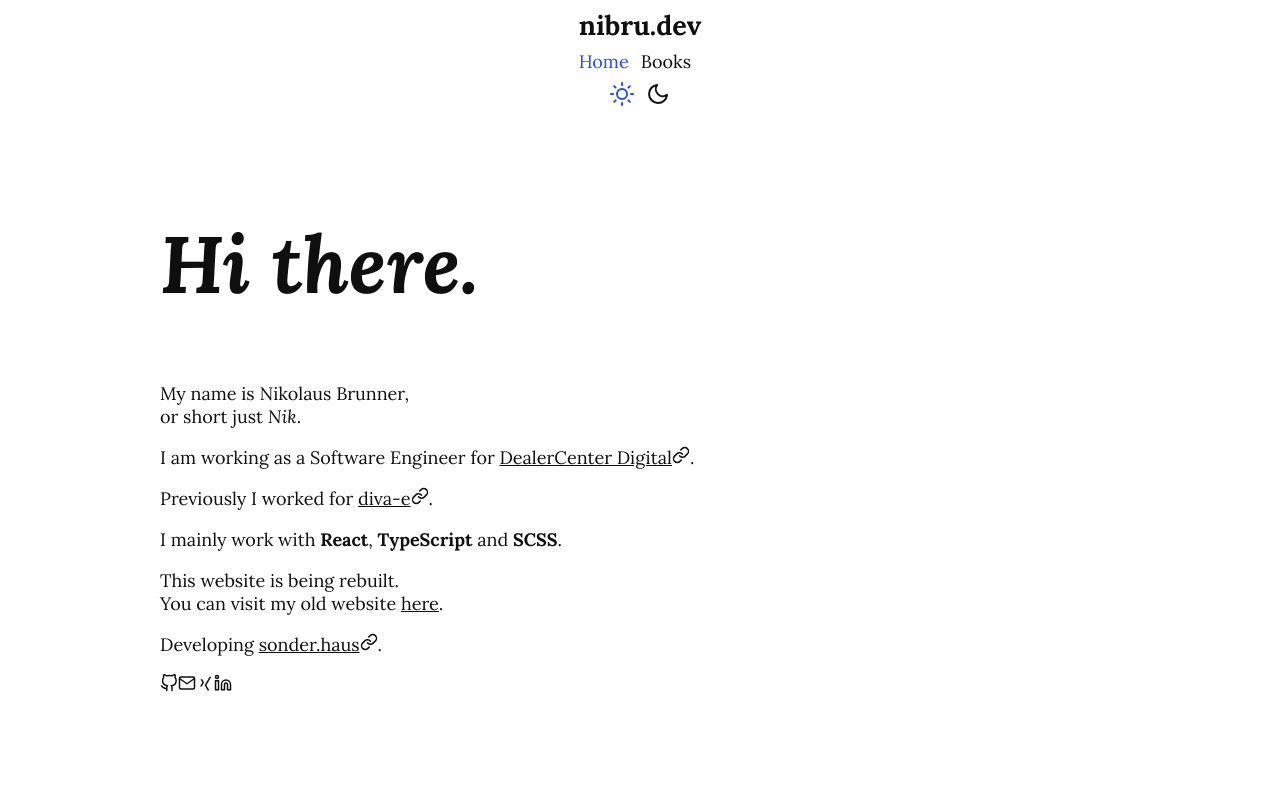
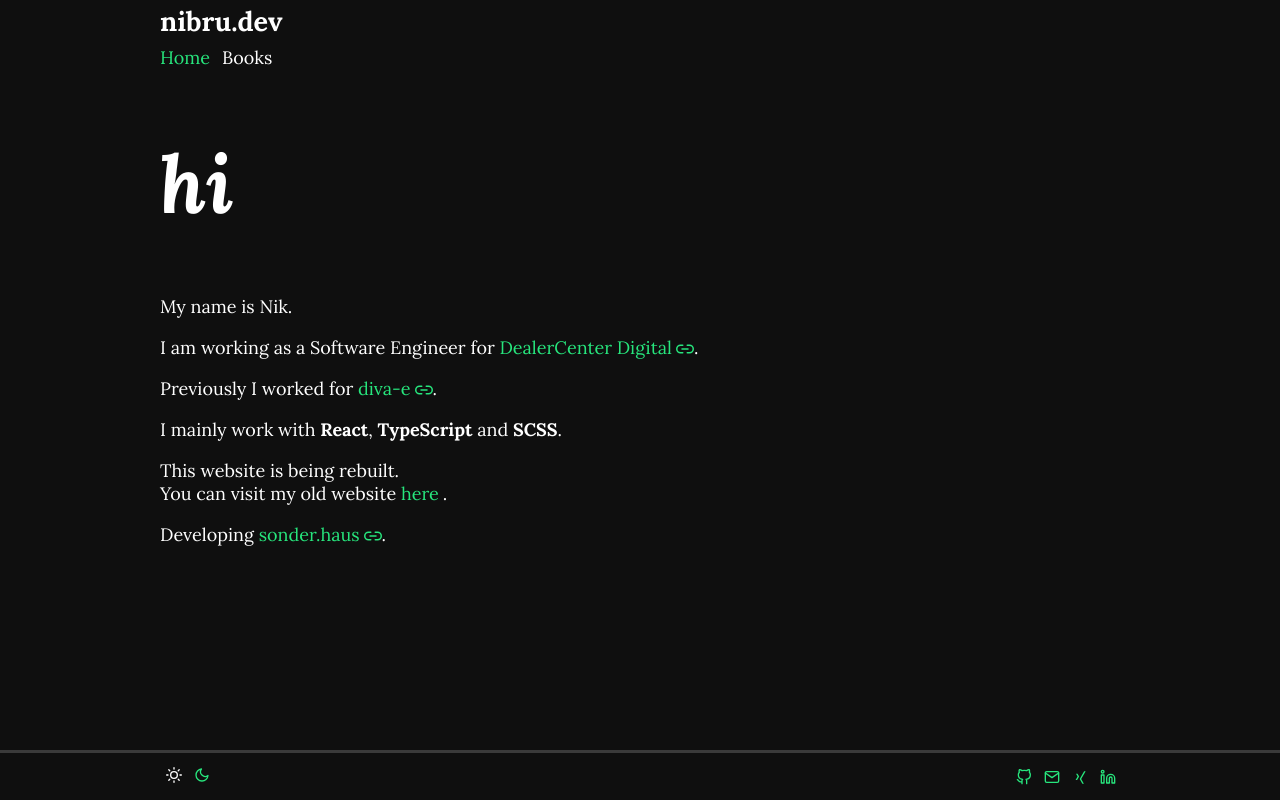
Before and after one commit to nikbrunner/nibru.dev, a Next.js app: page / in a window 1280 px wide. Built offline with nearby package versions, Linux system fonts and the light colour scheme.

Commit message:
hacking session

```diff
--- a/components/layout/Container.tsx
+++ b/components/layout/Container.tsx
@@ -9,8 +9,9 @@ interface IProps {
 }
 
 const SContainer = styled.div`
-  max-width: 100vw;
-  ${margin.x.center}
+  label: Container;
+  max-width: 95vw;
+  ${margin.x.center};
 
   ${mq.m} {
     max-width: 90vw;
--- /dev/null
+++ b/components/layout/Footer.tsx
@@ -0,0 +1,87 @@
+import styled from "@emotion/styled";
+import { FiGithub, FiLinkedin, FiMail } from "react-icons/fi";
+import { RiXingLine } from "react-icons/ri";
+
+import { Link } from "@components/ui/Link";
+import { Container } from "@components/layout/Container";
+import { ThemeToggle } from "@components/ui/ThemeToggle";
+
+import { margin, padding } from "@style/mixins/spacing";
+import { bg } from "@style/mixins/bg";
+import { flex } from "@style/mixins/layout";
+import { space } from "@style/config/space";
+import { text } from "@style/mixins/text";
+
+const SFooter = styled.footer`
+  position: fixed;
+  bottom: 0;
+  width: 100%;
+  ${margin.top["xxl"]};
+
+  ${({ theme }) => bg.color.primary(theme)};
+  border-top: 3px solid ${({ theme }) => theme.bg.ternary};
+
+  .inner-wrapper {
+    ${padding.y.m};
+    ${flex({ justifyContent: "space-between", gap: space.xs })};
+  }
+
+  .social-icons {
+    ${flex({ alignItems: "center", gap: space.s })};
+
+    a {
+      ${flex({
+        justifyContent: "center",
+        alignItems: "center",
+        inline: true
+      })};
+      ${text.size.base};
+    }
+  }
+`;
+
+export const Footer = () => (
+  <SFooter>
+    <Container>
+      <div className="inner-wrapper">
+        <div className="theme-toggle">
+          <ThemeToggle />
+        </div>
+
+        <div className="social-icons">
+          <Link
+            href="https://github.com/nikbrunner"
+            type="external"
+            hideIcon
+          >
+            <FiGithub />
+          </Link>
+
+          <Link
+            href="mailto:nikolaus.brunner@protonmail.ch"
+            type="external"
+            hideIcon
+          >
+            <FiMail />
+          </Link>
+
+          <Link
+            href="https://www.xing.com/profile/Nikolaus_Brunner4/cv"
+            type="external"
+            hideIcon
+          >
+            <RiXingLine />
+          </Link>
+
+          <Link
+            href="https://www.linkedin.com/in/nikolaus-brunner-30847798/"
+            type="external"
+            hideIcon
+          >
+            <FiLinkedin />
+          </Link>
+        </div>
+      </div>
+    </Container>
+  </SFooter>
+);
--- a/components/layout/Nav.tsx
+++ b/components/layout/Nav.tsx
@@ -1,27 +1,23 @@
 import styled from "@emotion/styled";
 
 import { NavLink } from "@components/ui/NavLink";
-import { ThemeToggle } from "@components/ui/ThemeToggle";
 import { Container } from "@components/layout/Container";
 
-import { mq } from "@style/config/media-queries";
 import { margin } from "@style/mixins/spacing";
 import { space } from "@style/config/space";
 import { flex } from "@style/mixins/layout";
-import { border } from "@style/mixins/border";
-import { colors } from "@style/config/colors";
 
 interface IProps {
   title: string;
 }
 
 export const SNav = styled.nav`
-  ${flex({
-    flexflow: "column nowrap",
-    justifyContent: "center",
-    alignContent: "center"
-  })}
-  ${margin.bottom.xl}
+  .title-bar {
+    ${flex({
+      flexflow: "row nowrap",
+      justifyContent: "space-between"
+    })}
+  }
 
   .title {
     ${margin.top.zero}
@@ -35,30 +31,19 @@ export const SNav = styled.nav`
     })}
     ${margin.bottom.s}
   }
-
-  .controls {
-    ${flex({
-      flexflow: "column nowrap",
-      justifyContent: "center",
-      alignItems: "center",
-      gap: space.m
-    })}
-  }
 `;
 
 export const Nav = ({ title = "nibru.dev" }: IProps): JSX.Element => (
-  <SNav>
-    <Container>
-      <h1 className="title">{title}</h1>
+  <Container>
+    <SNav>
+      <div className="title-bar">
+        <h1 className="title">{title}</h1>
+      </div>
 
       <div className="nav-links">
         <NavLink href="/">Home</NavLink>
         <NavLink href="/books">Books</NavLink>
       </div>
-
-      <div className="theme-toggle">
-        <ThemeToggle />
-      </div>
-    </Container>
-  </SNav>
+    </SNav>
+  </Container>
 );
--- a/components/layout/Page.tsx
+++ b/components/layout/Page.tsx
@@ -4,6 +4,7 @@ import Head from "next/head";
 
 import { Nav } from "@components/layout/Nav";
 import { Container } from "@components/layout/Container";
+import { Footer } from "@components/layout/Footer";
 
 import { IGenericProps } from "@typings/GenericProps";
 import { config } from "@config/config";
@@ -15,8 +16,13 @@ interface IProps extends IGenericProps {
 }
 
 const SPage = styled.main`
-  .content {
-    ${padding.top.l}
+  label: Page;
+
+  ${padding.top.xs};
+  ${padding.bottom["5xl"]};
+
+  .children {
+    ${padding.y.l};
   }
 `;
 
@@ -30,9 +36,11 @@ export const Page = ({ children, title }: IProps): JSX.Element => (
     <SPage>
       <Nav title={config.siteTitle} />
 
-      <div className="content">
-        <Container>{children}</Container>
-      </div>
+      <Container>
+        <main className="children">{children}</main>
+      </Container>
+
+      <Footer />
     </SPage>
   </>
 );
--- a/components/ui/Link.tsx
+++ b/components/ui/Link.tsx
@@ -1,8 +1,10 @@
 import { ReactNode } from "react";
 import styled from "@emotion/styled";
-import { FiLink } from "react-icons/fi";
+import { FiLink2 } from "react-icons/fi";
 
 import { IGenericProps } from "@typings/GenericProps";
+import { margin } from "@style/mixins/spacing";
+import { text } from "@style/mixins/text";
 
 interface IProps extends IGenericProps {
   children: ReactNode;
@@ -13,7 +15,13 @@ interface IProps extends IGenericProps {
 }
 
 const SLink = styled.a`
-  text-decoration: underline;
+  ${({ theme }) => text.color.accent(theme)};
+
+  .icon {
+    position: relative;
+    top: 0.25rem;
+    ${margin.left.xs};
+  }
 `;
 
 export const Link = ({
@@ -31,7 +39,7 @@ export const Link = ({
 
     <span className="icon">
       {type === "external" && !hideIcon && (
-        <FiLink style={{ display: "inline" }} />
+        <FiLink2 style={{ display: "inline" }} />
       )}
     </span>
   </SLink>
--- a/components/ui/ThemeToggle.tsx
+++ b/components/ui/ThemeToggle.tsx
@@ -10,8 +10,9 @@ import { text } from "@style/mixins/text";
 const SThemeToggle = styled.div`
   ${flex({
     flexflow: "row nowrap",
-    justifyContent: "center",
-    alignItems: "center"
+    justifyContent: "flex-end",
+    alignItems: "center",
+    inline: true
   })}
 `;
 
@@ -25,7 +26,7 @@ const SButton = styled.button<{ isActive: boolean }>`
     alignItems: "center"
   })}
 
-  ${text.size.l}
+  ${text.size.base}
   background-color: transparent;
   border: none;
   cursor: pointer;
--- a/pages/index.tsx
+++ b/pages/index.tsx
@@ -14,18 +14,15 @@ const Home = () => (
       <div>
         <h2
           css={css`
+            margin: 0.5em 0 0.75em 0;
             font-size: 5rem;
             font-style: italic;
           `}
         >
-          Hi there.
+          hi
         </h2>
 
-        <Paragraph>
-          My name is Nikolaus Brunner,
-          <br />
-          or short just <em>Nik</em>.
-        </Paragraph>
+        <Paragraph>My name is Nik.</Paragraph>
 
         <Paragraph>
           I am working as a Software Engineer for{" "}
@@ -65,37 +62,6 @@ const Home = () => (
           </Link>
           .
         </Paragraph>
-
-        <div>
-          <Link
-            href="https://github.com/nikbrunner"
-            type="external"
-            hideIcon
-          >
-            <FiGithub />
-          </Link>
-          <Link
-            href="mailto:nikolaus.brunner@protonmail.ch"
-            type="external"
-            hideIcon
-          >
-            <FiMail />
-          </Link>
-          <Link
-            href="https://www.xing.com/profile/Nikolaus_Brunner4/cv"
-            type="external"
-            hideIcon
-          >
-            <RiXingLine />
-          </Link>
-          <Link
-            href="https://www.linkedin.com/in/nikolaus-brunner-30847798/"
-            type="external"
-            hideIcon
-          >
-            <FiLinkedin />
-          </Link>
-        </div>
       </div>
     </Section>
   </Page>
--- a/style/Global.style.tsx
+++ b/style/Global.style.tsx
@@ -12,10 +12,13 @@ const genGlobalStyles = (theme: Theme) =>
       ${transition.fast("background")}
       ${transition.fast("color")}
 
+margin: 0;
+      padding: 0;
       font-family: "Lora", serif;
       font-size: 18px;
       -webkit-font-smoothing: antialiased;
       -moz-osx-font-smoothing: grayscale;
+      overflow-x: hidden;
     }
 
     a {
--- a/style/mixins/layout.ts
+++ b/style/mixins/layout.ts
@@ -1,22 +1,22 @@
 import { css } from "@emotion/react";
 import { CSSProperties } from "@emotion/serialize";
-
-import { space } from "@style/config/space";
 
 export const flex = ({
   flexflow = "row nowrap",
   justifyContent = "normal",
   alignContent = "normal",
   alignItems = "normal",
-  gap = 0
+  gap = 0,
+  inline = false
 }: {
   flexflow?: CSSProperties["flexFlow"];
   justifyContent?: CSSProperties["justifyContent"];
   alignContent?: CSSProperties["alignContent"];
   alignItems?: CSSProperties["alignItems"];
   gap?: CSSProperties["gap"];
+  inline?: boolean;
 }) => css`
-  display: flex;
+  display: ${inline ? "inline-flex" : "flex"};
   flex-flow: ${flexflow};
   justify-content: ${justifyContent};
   align-content: ${alignContent};
--- a/theme/ThemeProvider.tsx
+++ b/theme/ThemeProvider.tsx
@@ -17,7 +17,7 @@ export const ThemeContext = createContext<IThemeContext>(
 );
 
 export const ThemeProvider = ({ children }: IProps) => {
-  const [theme, setTheme] = useState<ETheme>(ETheme.Light);
+  const [theme, setTheme] = useState<ETheme>(ETheme.Dark);
 
   return (
     <ThemeContext.Provider value={{ theme, setTheme }}>
```
Also changed, not shown: 1 other file (tests, documents, lock files or other folders).
